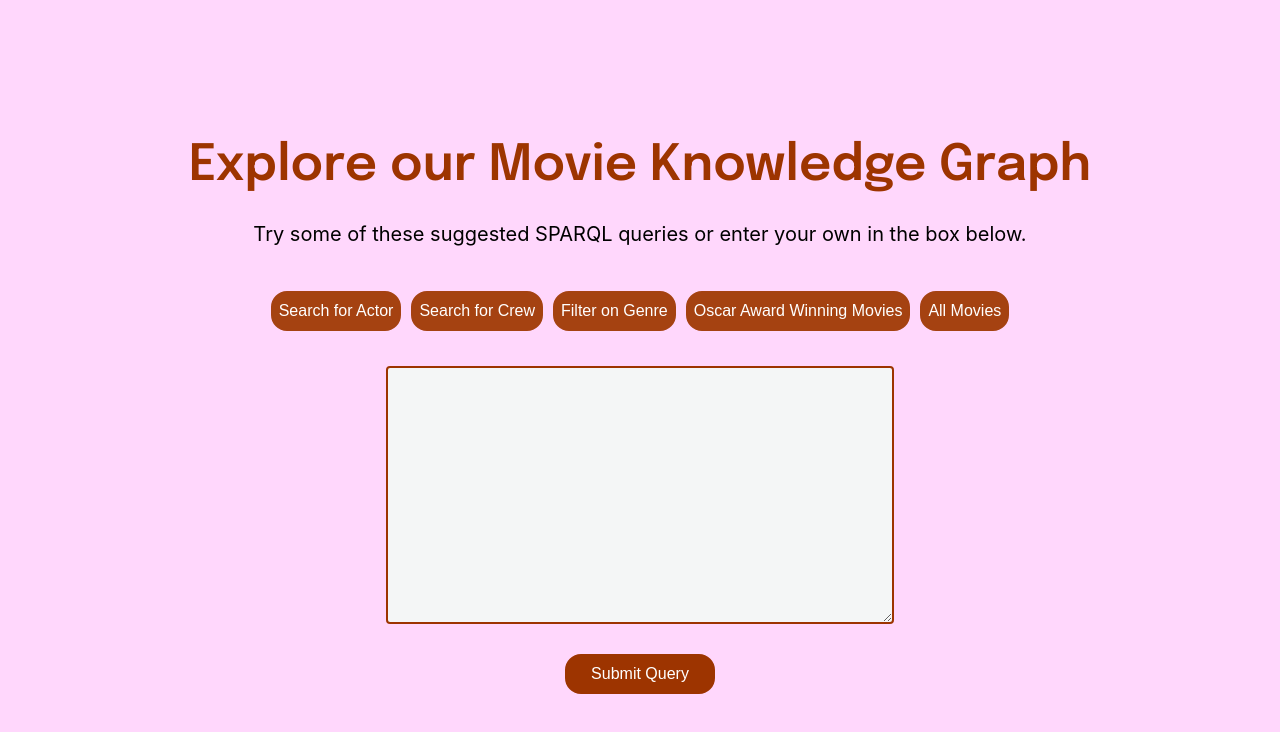
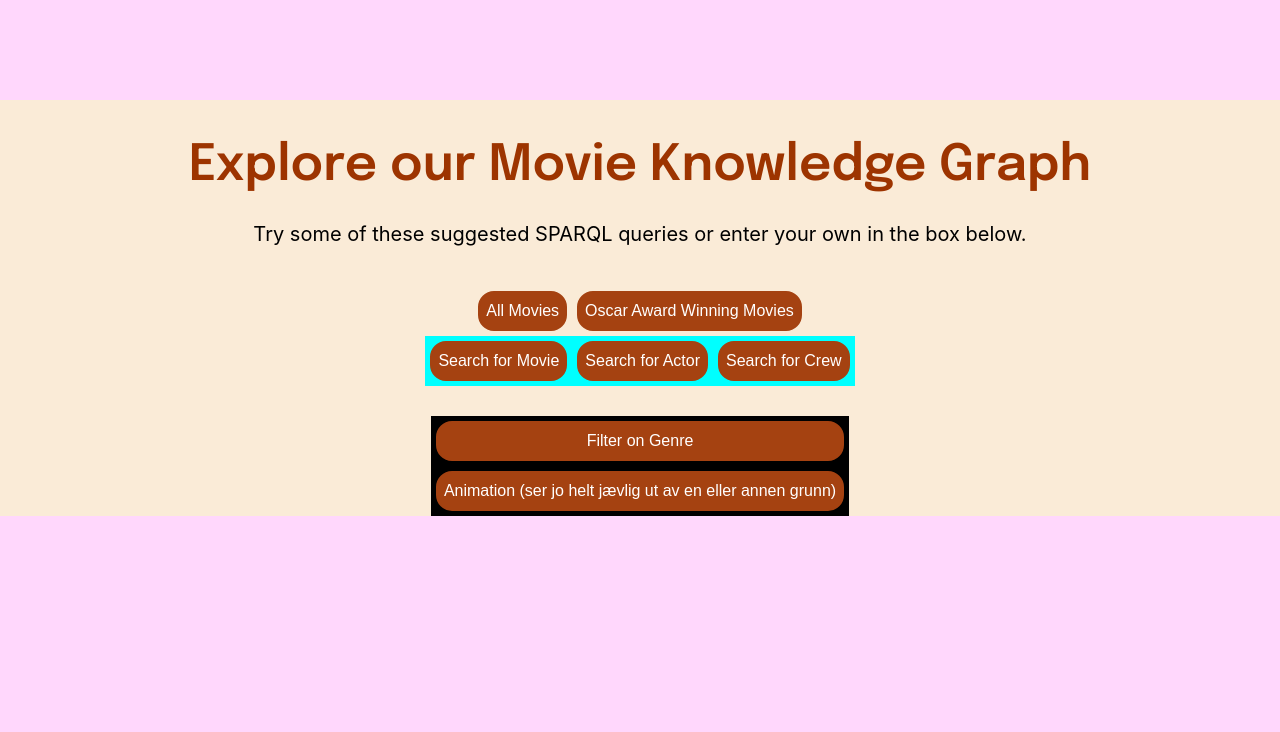
Before and after one commit to beatrixchikwu/INFO320-movies-vkg, a React (Create React App) app: page / in a window 1280 px wide. Shown: the top 732 px of the page. Built offline with nearby package versions, Linux system fonts and the light colour scheme.

Commit message:
smågreier

```diff
--- a/src/App.js
+++ b/src/App.js
@@ -1,4 +1,4 @@
-import React, { useState, useEffect} from 'react';
+import React, { useState, useEffect } from 'react';
 import QueryInput from './QueryInput';
 import QueryResult from './QueryResult';
 import './styles.css';
@@ -37,34 +37,41 @@ function App() {
 
   return (
     <div className='container'>
-      <div className='content'>
         <h1 className='header'>Explore our Movie Knowledge Graph</h1>
         <p className='description-paragraph'>Try some of these suggested SPARQL queries or enter your own in the box below.</p>
         <div className='ready-made-queries'>
+            <div>
+                  <button className='ready-made-query-button' onClick={() => handleMovieInformation(executeQuery)}>
+                  All Movies
+                  </button>
+
+                  <button className='ready-made-query-button' onClick={() => handleQueryOscarAward(executeQuery)}>
+                  Oscar Award Winning Movies
+                  </button>
+            </div>
+
+            <div className='search-container'>
+                  <button className='ready-made-query-button' >Search for Movie</button>
+
                   <button className='ready-made-query-button' >Search for Actor</button>
 
                   <button className='ready-made-query-button' >Search for Crew</button>
                   {/* <button className='ready-made-query-button' onClick={() =>handleQueryDialogueEditor(executeQuery)}>
                   Give me a list of movies and their dialogue editors.
                   </button> */}
+            </div>
+        </div>
 
+        <div className='genre-filter'>
               <button className='ready-made-query-button' >Filter on Genre</button>
-            {/* <button className='ready-made-query-button' onClick={() => handleAnimationGenre(executeQuery)}>
+              <button className='ready-made-query-button' onClick={() => handleAnimationGenre(executeQuery)}>
               Animation (ser jo helt jævlig ut av en eller annen grunn)
-            </button> */}
-
-            <button className='ready-made-query-button' onClick={() => handleQueryOscarAward(executeQuery)}>
-            Oscar Award Winning Movies
-            </button>
-
-            <button className='ready-made-query-button' onClick={() => handleMovieInformation(executeQuery)}>
-            All Movies
               </button>
         </div>
-        <QueryInput className='input-box' onSubmit={executeQuery} />
-        {error && <div>Error: {error}</div>}
+
+        {/* <QueryInput className='input-box' onSubmit={executeQuery} />
+        {error && <div>Error: {error}</div>} */}
         {result && <QueryResult result={result} />}
-      </div>
     </div>
   );
 }
--- a/src/styles.css
+++ b/src/styles.css
@@ -8,12 +8,7 @@ html {
   flex-direction: column;
   align-items: center;
   margin: 100px 0 0 0;
-}
-
-.content {
-  display: flex;
-  flex-direction: column;
-  align-items: center;
+  background-color: antiquewhite;
 }
 
 .header {
@@ -33,10 +28,11 @@ html {
 
 .ready-made-queries {
   display: flex;
-  flex-direction: row;
+  flex-direction: column;
   width: 800px;
   flex-wrap: wrap;
   justify-content: center;
+  align-items: center;
   margin-bottom: 30px
 }
 
@@ -56,6 +52,7 @@ html {
   background-color: transparent;
   color:#a54211;
 }
+
 /*QueryInput.js*/
 .input-container{
 display: flex;
@@ -108,3 +105,15 @@ gap: 30px;
 .result-table {
   width: 600px;
 }
+
+.search-container {
+  /* display: flex;
+  flex-direction: column; */
+  background-color: aqua;
+}
+
+.genre-filter {
+  background-color: black;
+  display: flex;
+  flex-direction: column;
+}
```
Lines whose indentation alone changed are shown as unchanged.
